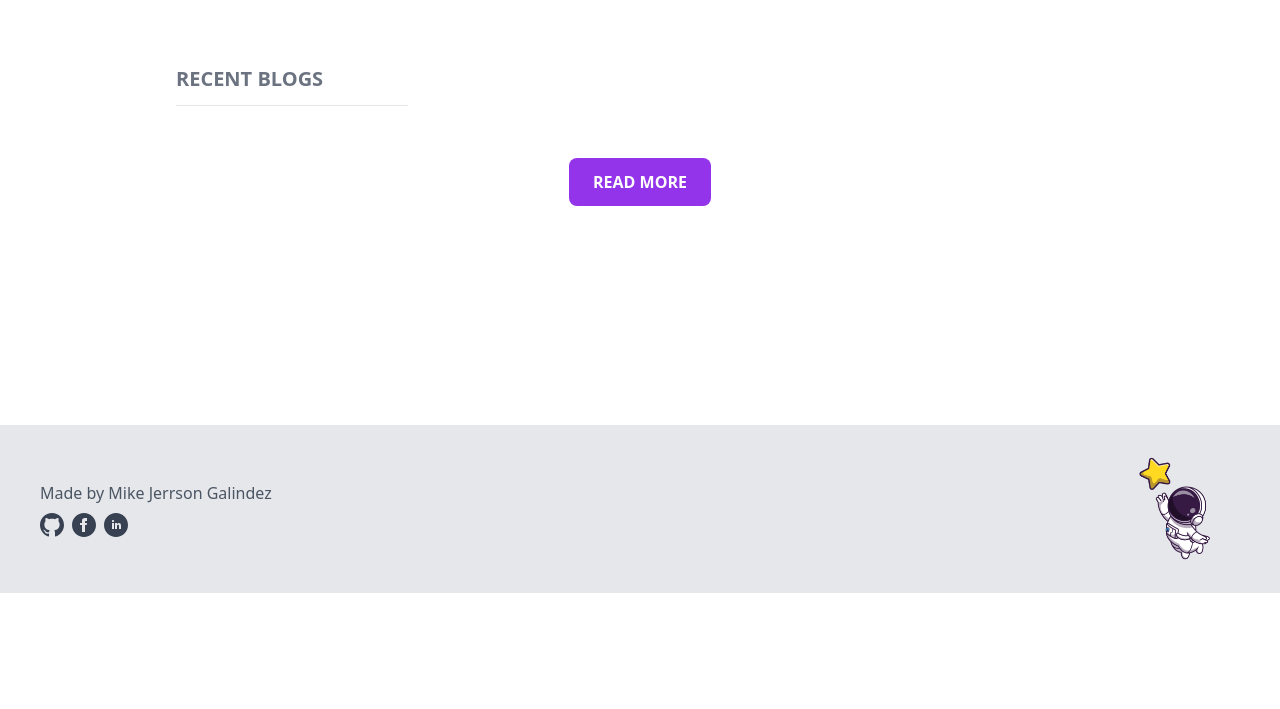
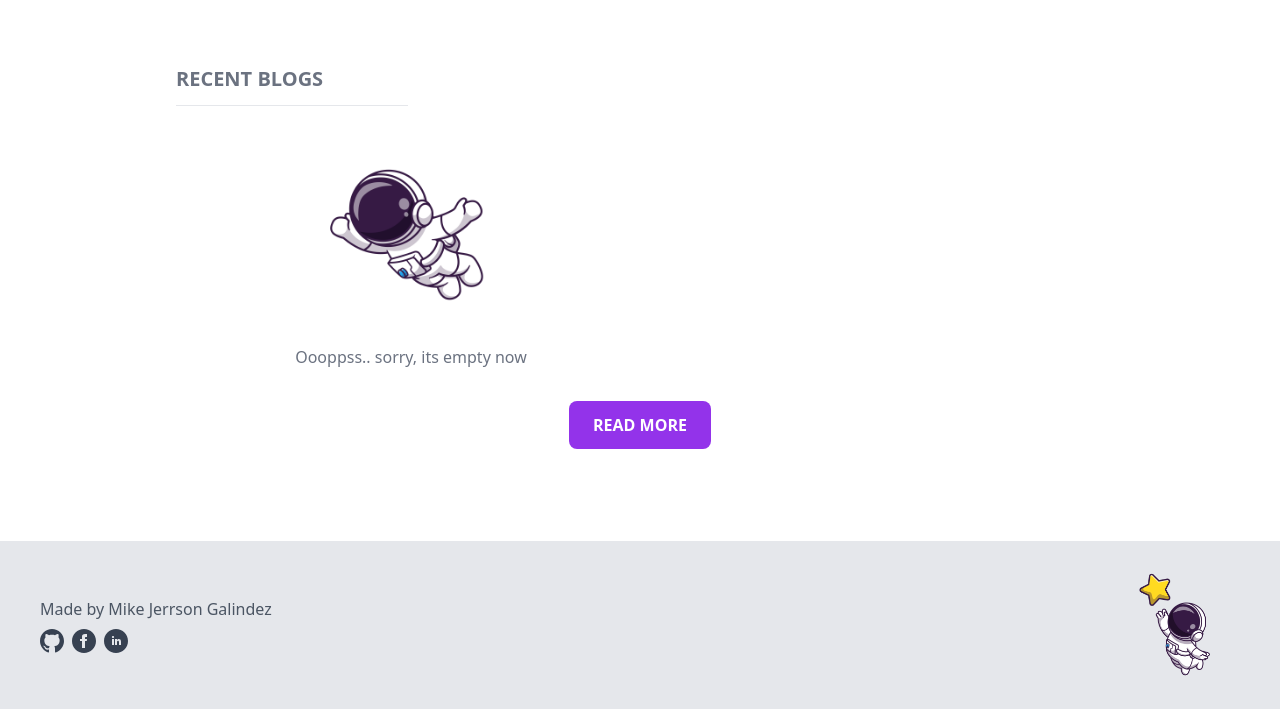
Before and after one commit to miker-bice/my_blog, a Django app: page / in a window 1280 px wide. Shown: the part 443-1152 px from the top of the page. Before the commit the page ends 1036 px from the top, so only its background shows below. Run offline with Django 4.2, Linux system fonts and the light colour scheme; data that the repository does not hold is empty; some libraries are stand-ins or nearby versions.

Commit message:
empty state for the blogs added
blog filtering implemented

```diff
--- /dev/null
+++ b/blogApp/templates/blogApp/includes/empty_state.html
@@ -0,0 +1,8 @@
+{% load static %}
+<div class="text-center">
+    <div>
+        <img src="{% static 'images/empty-astronaut.png' %}" alt="empty-astronaut" class="w-1/2 mx-auto" />
+        <h4>Oooppss.. sorry, its empty now</h4>
+      </div>
+
+</div>
--- a/blogApp/templates/blogApp/includes/recent_blogs.html
+++ b/blogApp/templates/blogApp/includes/recent_blogs.html
@@ -12,6 +12,10 @@
       <div class="grid gap-5 md:grid-cols-2">
           {% for item in items %}
               {% include 'blogApp/includes/blog_item.html' %}
+          {% empty %}
+
+              {% include 'blogApp/includes/empty_state.html' %}
+
           {% endfor %}
       </div>
     </div>
--- a/blogApp/views.py
+++ b/blogApp/views.py
@@ -5,7 +5,7 @@ from .models import Article
 
 # Create your views here.
 def home(request):
-    all_blog_items = Article.objects.all().order_by('-timestamp')
+    all_blog_items = Article.objects.filter(active=True, featured=True).order_by('-timestamp')
     author_name = User.get_full_name
     context = {
         'items': all_blog_items,
```
Also changed, not shown: static/images/empty-astronaut.png (added).
